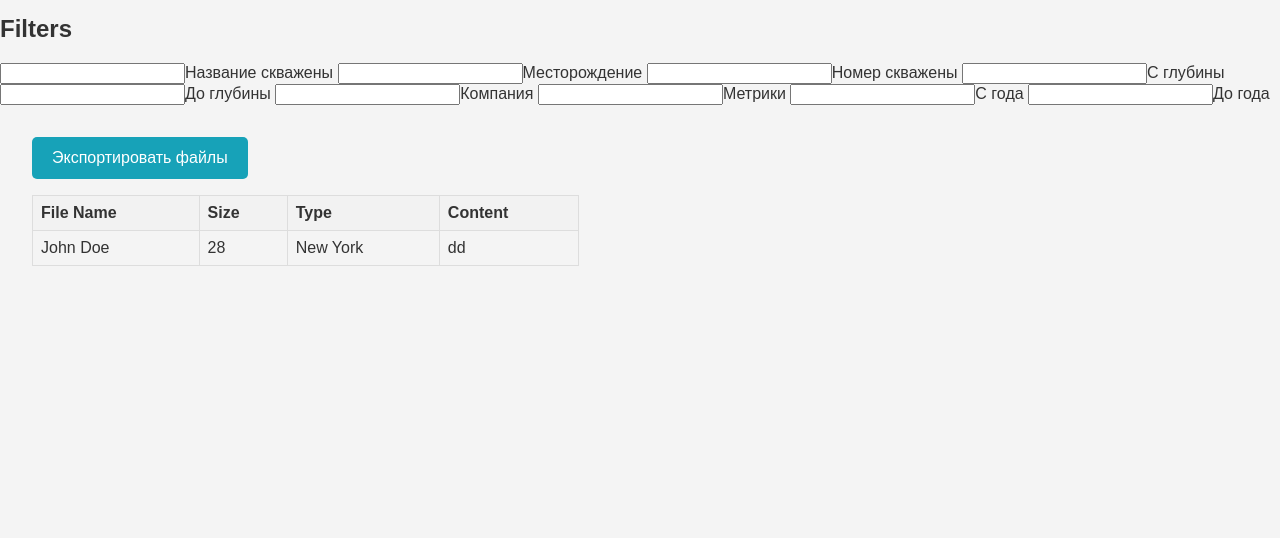
After one commit to r-kulik/gis_plus, a Django app: page /export/ in a window 1280 px wide. The commit adds this page. Shown: the part 137-675 px from the top of the page. Run offline with Django 5.2, Linux system fonts and the light colour scheme.

Commit message:
add export filtration fields to html

```diff
--- /dev/null
+++ b/gis_app/templates/export.html
@@ -0,0 +1,84 @@
+{% load static %}
+<!DOCTYPE html>
+<html lang="en">
+<head>
+    <meta charset="UTF-8">
+    <title>Export Files</title>
+    <link rel="stylesheet" href="{% static 'styles.css' %}">
+    <script src="https://code.jquery.com/jquery-3.6.0.min.js"></script>
+    <script src="{% static 'import_scripts.js' %}"></script>
+</head>
+<body>
+
+    <header>
+        <nav class="header-container">
+            <img src="https://cdn.freebiesupply.com/logos/large/2x/gazprom-6-logo-black-and-white.png" alt="Gazprom-logo" class="gazprom-logo">
+            <button class="page-selection-button">Импорт файлов</button>
+            <button class="page-selection-button-active">Экспорт файлов</button>
+        </nav>
+    </header>
+
+
+
+
+    <div class="filter-block">
+        <h2>Filters</h2>
+        <label>
+            <input type="text" class="well-title-filter" id="wellTitleFilter">Название скважены
+        </label>
+        <label>
+            <input type="text" class="field-filter" id="fieldFilter">Месторождение
+        </label>
+        <label>
+            <input type="text" class="well-number-filter" id="wellNumberFilter">Номер скважены
+        </label>
+        <label>
+            <input type="text" class="start-depth-filter" id="startDepthFilter">С глубины
+        </label>
+        <label>
+            <input type="text" class="finish-depth-filter" id="finishDepthFilter">До глубины
+        </label>
+        <label>
+            <input type="text" class="companies-filter" id="companiesFilter">Компания
+        </label>
+        <label>
+            <input type="text" class="metrics-filter" id="metricsFilter">Метрики
+        </label>
+        <label>
+            <input type="text" class="start-year-filter" id="startYearFilter">С года
+        </label>
+        <label>
+            <input type="text" class="finish-year-filter" id="finishYearFilter">До года
+        </label>
+    </div>
+
+
+
+
+
+    <main class="content">
+
+        <button class="upload-button" id="uploadButton">Экспортировать файлы</button>
+
+        <table id="fileTable">
+            <thead>
+                <tr>
+                    <th>File Name</th>
+                    <th>Size</th>
+                    <th>Type</th>
+                    <th>Content</th>
+                </tr>
+            </thead>
+
+            <tbody>
+                <tr>
+                    <td>John Doe</td>
+                    <td>28</td>
+                    <td>New York</td>
+                    <td>dd</td>
+                </tr>
+            </tbody>
+        </table>
+    </main>
+</body>
+</html>
--- a/gis_app/templates/import.html
+++ b/gis_app/templates/import.html
@@ -20,7 +20,6 @@
 
 
     <main class="content">
-        <!-- отобразить выбранные файлы -->
         <label for="fileInput" class="file-button">Выбрать файлы</label>
         <input style="visibility:hidden;" type="file" id="fileInput" multiple>
         <button class="upload-button" id="uploadButton">Загрузить файлы</button>
--- a/gis_app/urls.py
+++ b/gis_app/urls.py
@@ -4,5 +4,6 @@ from . import views
 urlpatterns = [
     path('', views.hello_world, name='hello_world'),
     path('import/', views.import_view, name='Импорт LAS-файлов'),
-    path('upload/', views.upload_file, name='upload')
+    path('upload/', views.upload_file, name='upload'),
+    path('export/', views.export_view, name='Экспорт LAS-файлов'),
 ]
--- a/gis_app/views.py
+++ b/gis_app/views.py
@@ -59,6 +59,11 @@ def import_view(request: HttpRequest) -> HttpResponse:
         request, 'import.html'
     )
 
+def export_view(request: HttpRequest) -> HttpResponse:
+    return render(
+        request, 'export.html'
+    )
+
 @csrf_exempt
 def upload_file(request):
 
```
